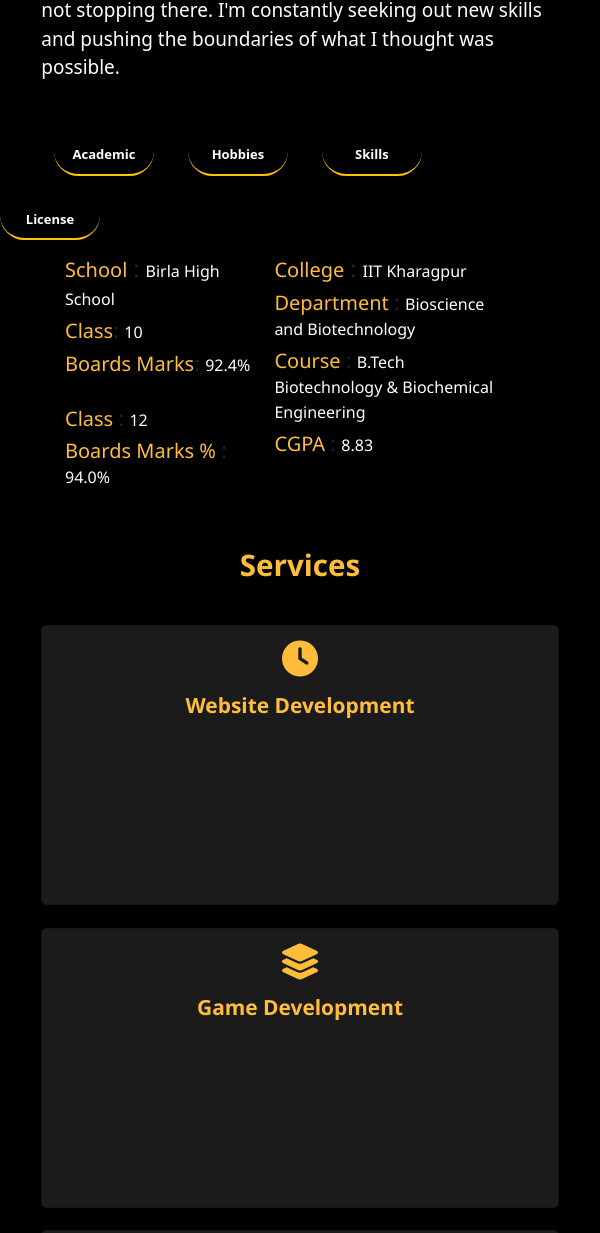
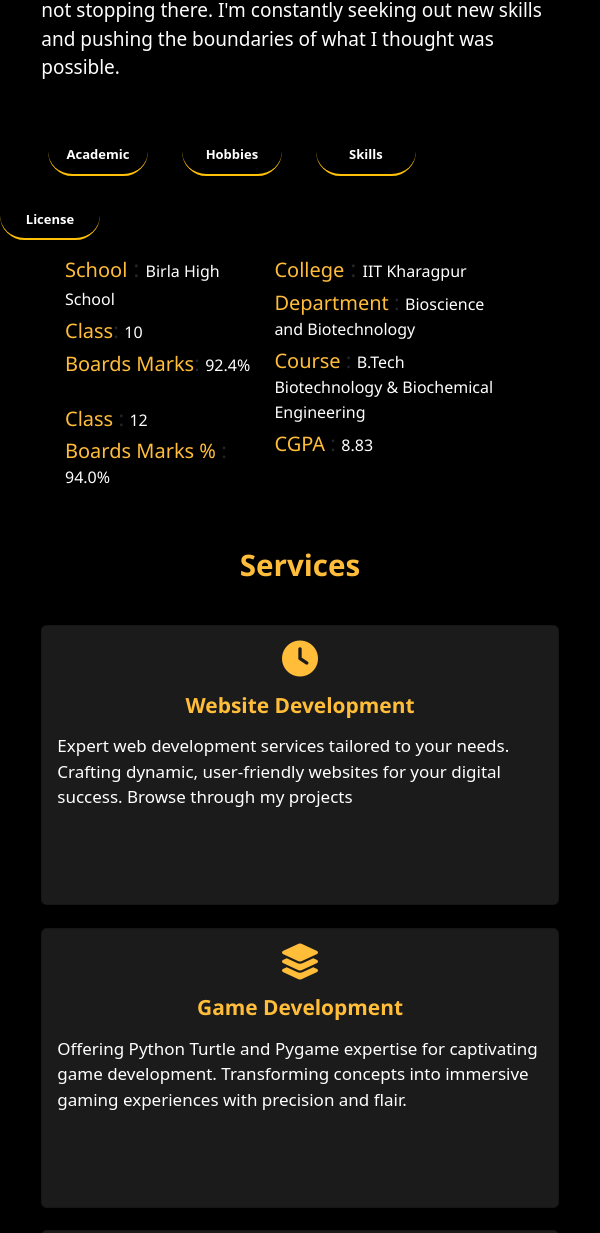
Before and after one commit to Harsh070611/Personal-Portfolio, a plain HTML site: page index.html in a window 600 px wide. Shown: the part 1139-2372 px from the top of the page. Drawn offline with nearby package versions, Linux system fonts and the light colour scheme.

Commit message:
Add files via upload

```diff
--- a/index.css
+++ b/index.css
@@ -368,9 +368,7 @@ form .field input[type="submit"]:active {
     .about-txt{
         font-size: 15px;
     }
-    .card-text{
-        color: #1c1b1b;
-    }
+
 }
 
 
@@ -438,9 +436,7 @@ form .field input[type="submit"]:active {
     #btns{
         margin: 8%;
     }
-    .card-text{
-        color: #1c1b1b;
-    }
+
     #btns button{
         margin-right: 3%;
     }
@@ -496,9 +492,7 @@ form .field input[type="submit"]:active {
     #btns{
         margin: 8%;
     }
-    .card-text{
-        color: #1c1b1b;
-    }
+
     #btns button{
         margin-right: 3%;
     }
@@ -531,7 +525,5 @@ form .field input[type="submit"]:active {
     .education .val{
         font-size: 13px;
     }
-    .card-text{
-        color: #1c1b1b;
-    }
+
 }
--- a/index.html
+++ b/index.html
@@ -87,7 +87,7 @@
       <br>
     </div>
 
-    <span style="margin: 9%;" id="btns">
+    <span style="margin: 8%;" id="btns">
       <button type="button" class="btn btn-outline-warning  col-2 my-2 "
         style="font-size: 24px; border-radius: 25px; border-width: 0 0 2px 0px; color: white; margin-right: 5%;"
         onclick="func('education','acad')" id="acad"><b>
```
